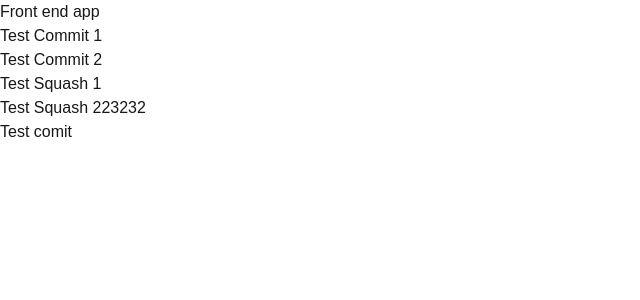
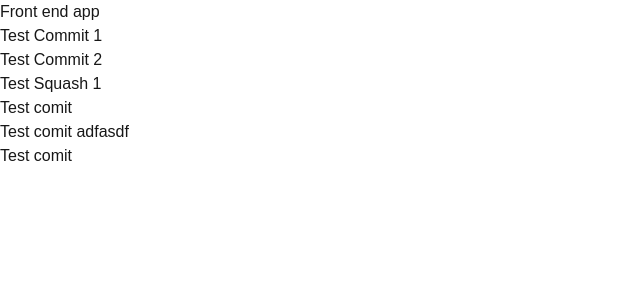
Before and after one commit to hayuta1412/test-repo, a Next.js app: page / in a window 1280 px wide. Shown: the top 300 px of the page, without its empty margins (0-640 px from the left). Built offline with nearby package versions, Linux system fonts and the light colour scheme.

Commit message:
commit test 1

```diff
--- a/src/app/page.tsx
+++ b/src/app/page.tsx
@@ -5,7 +5,8 @@ export default function Home() {
       <p>Test Commit 1</p>
       <p>Test Commit 2</p>
       <p>Test Squash 1</p>
-      <p>Test Squash 223232</p>
+      <p>Test comit </p>
+      <p>Test comit adfasdf</p>
       <p>Test comit </p>
     </div>
   );
```
